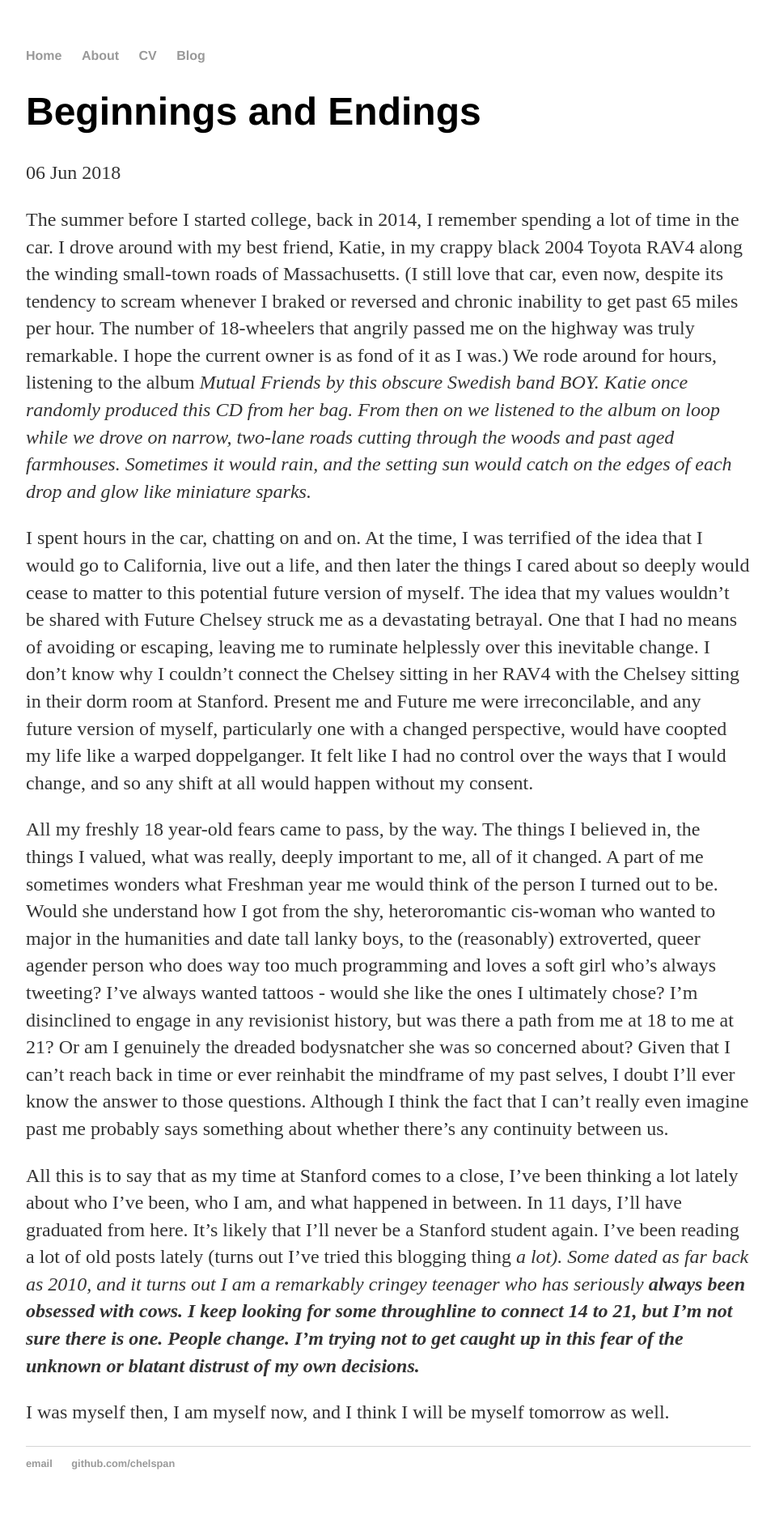
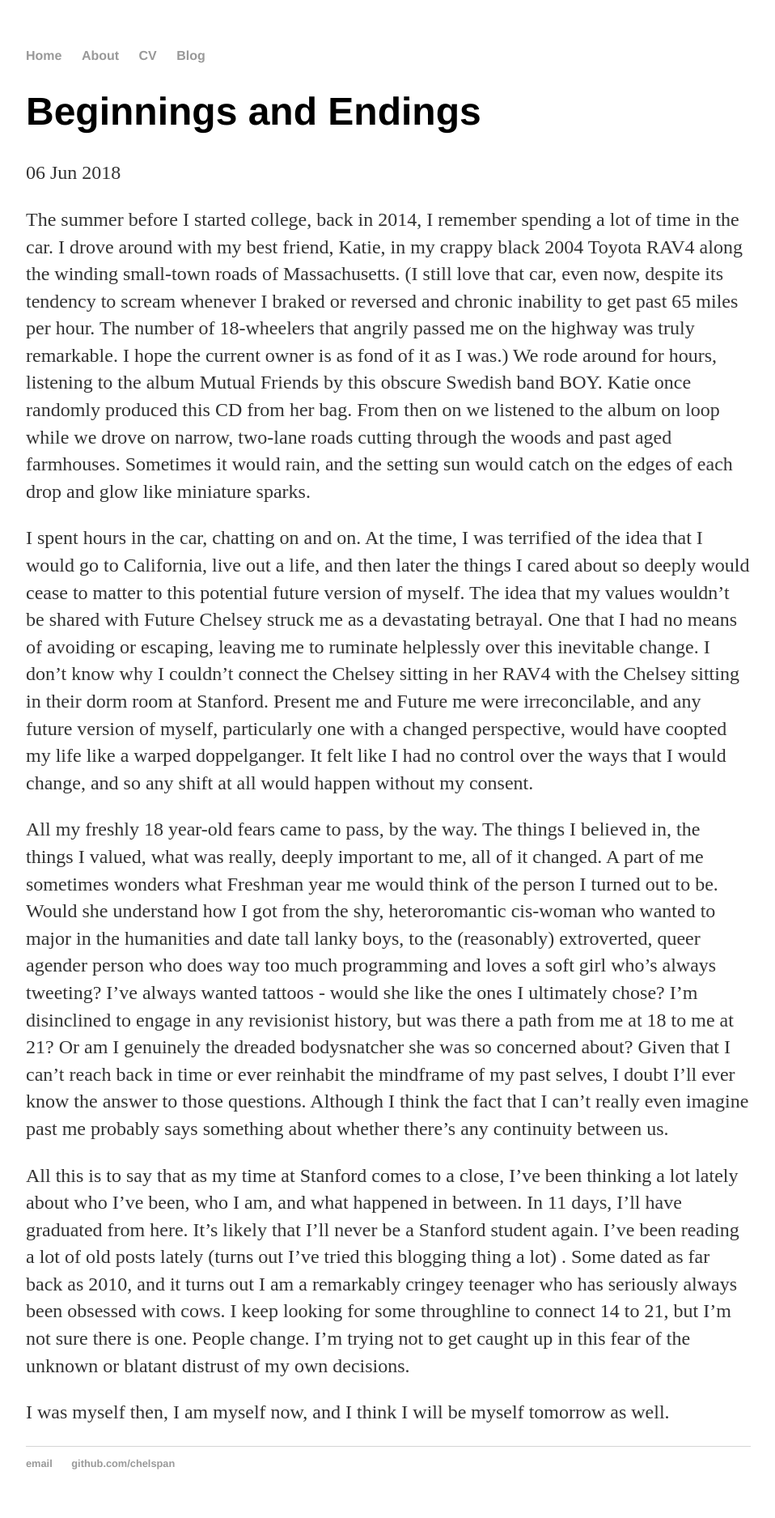
Before and after one commit to chelspan/chelspan.github.io, a Jekyll site: the page built from _posts/2018-06-06-Beginnings-and-Endings.md, in a window 1280 px wide. Shown: the whole page at 81% size, without its empty margins (160-1118 px from the left). Built offline with Jekyll 4.4.1, drawn with Linux system fonts in a browser that asks for light colours.

```diff
--- a/_posts/2018-06-06-Beginnings-and-Endings.md
+++ b/_posts/2018-06-06-Beginnings-and-Endings.md
@@ -4,12 +4,12 @@ title: "Beginnings and Endings"
 date: 2018-06-06
 ---
 
-The summer before I started college, back in 2014, I remember spending a lot of time in the car. I drove around with my best friend, Katie, in my crappy black 2004 Toyota RAV4 along the winding small-town roads of Massachusetts. (I still love that car, even now, despite its tendency to scream whenever I braked or reversed and chronic inability to get past 65 miles per hour. The number of 18-wheelers that angrily passed me on the highway was truly remarkable. I hope the current owner is as fond of it as I was.) We rode around for hours, listening to the album <i>Mutual Friends<i> by this obscure Swedish band BOY. Katie once randomly produced this CD from her bag. From then on we listened to the album on loop while we drove on narrow, two-lane roads cutting through the woods and past aged farmhouses. Sometimes it would rain, and the setting sun would catch on the edges of each drop and glow like miniature sparks.
+The summer before I started college, back in 2014, I remember spending a lot of time in the car. I drove around with my best friend, Katie, in my crappy black 2004 Toyota RAV4 along the winding small-town roads of Massachusetts. (I still love that car, even now, despite its tendency to scream whenever I braked or reversed and chronic inability to get past 65 miles per hour. The number of 18-wheelers that angrily passed me on the highway was truly remarkable. I hope the current owner is as fond of it as I was.) We rode around for hours, listening to the album Mutual Friends by this obscure Swedish band BOY. Katie once randomly produced this CD from her bag. From then on we listened to the album on loop while we drove on narrow, two-lane roads cutting through the woods and past aged farmhouses. Sometimes it would rain, and the setting sun would catch on the edges of each drop and glow like miniature sparks.
 
 I spent hours in the car, chatting on and on. At the time, I was terrified of the idea that I would go to California, live out a life, and then later the things I cared about so deeply would cease to matter to this potential future version of myself. The idea that my values wouldn't be shared with Future Chelsey struck me as a devastating betrayal. One that I had no means of avoiding or escaping, leaving me to ruminate helplessly over this inevitable change. I don't know why I couldn't connect the Chelsey sitting in her RAV4 with the Chelsey sitting in their dorm room at Stanford. Present me and Future me were irreconcilable, and any future version of myself, particularly one with a changed perspective, would have coopted my life like a warped doppelganger. It felt like I had no control over the ways that I would change, and so any shift at all would happen without my consent.
 
 All my freshly 18 year-old fears came to pass, by the way. The things I believed in, the things I valued, what was really, deeply important to me, all of it changed. A part of me sometimes wonders what Freshman year me would think of the person I turned out to be. Would she understand how I got from the shy, heteroromantic cis-woman who wanted to major in the humanities and date tall lanky boys, to the (reasonably) extroverted, queer agender person who does way too much programming and loves a soft girl who's always tweeting? I've always wanted tattoos - would she like the ones I ultimately chose? I'm disinclined to engage in any revisionist history, but was there a path from me at 18 to me at 21? Or am I genuinely the dreaded bodysnatcher she was so concerned about? Given that I can't reach back in time or ever reinhabit the mindframe of my past selves, I doubt I'll ever know the answer to those questions. Although I think the fact that I can't really even imagine past me probably says something about whether there's any continuity between us.
 
-All this is to say that as my time at Stanford comes to a close, I've been thinking a lot lately about who I've been, who I am, and what happened in between. In 11 days, I'll have graduated from here. It's likely that I'll never be a Stanford student again. I've been reading a lot of old posts lately (turns out I've tried this blogging thing <i>a lot<i>). Some dated as far back as 2010, and it turns out I am a remarkably cringey teenager who has seriously <b>always<b> been obsessed with cows. I keep looking for some throughline to connect 14 to 21, but I'm not sure there is one. People change. I'm trying not to get caught up in this fear of the unknown or blatant distrust of my own decisions.
+All this is to say that as my time at Stanford comes to a close, I've been thinking a lot lately about who I've been, who I am, and what happened in between. In 11 days, I'll have graduated from here. It's likely that I'll never be a Stanford student again. I've been reading a lot of old posts lately (turns out I've tried this blogging thing a lot) . Some dated as far back as 2010, and it turns out I am a remarkably cringey teenager who has seriously always been obsessed with cows. I keep looking for some throughline to connect 14 to 21, but I'm not sure there is one. People change. I'm trying not to get caught up in this fear of the unknown or blatant distrust of my own decisions.
 
 I was myself then, I am myself now, and I think I will be myself tomorrow as well.
```
